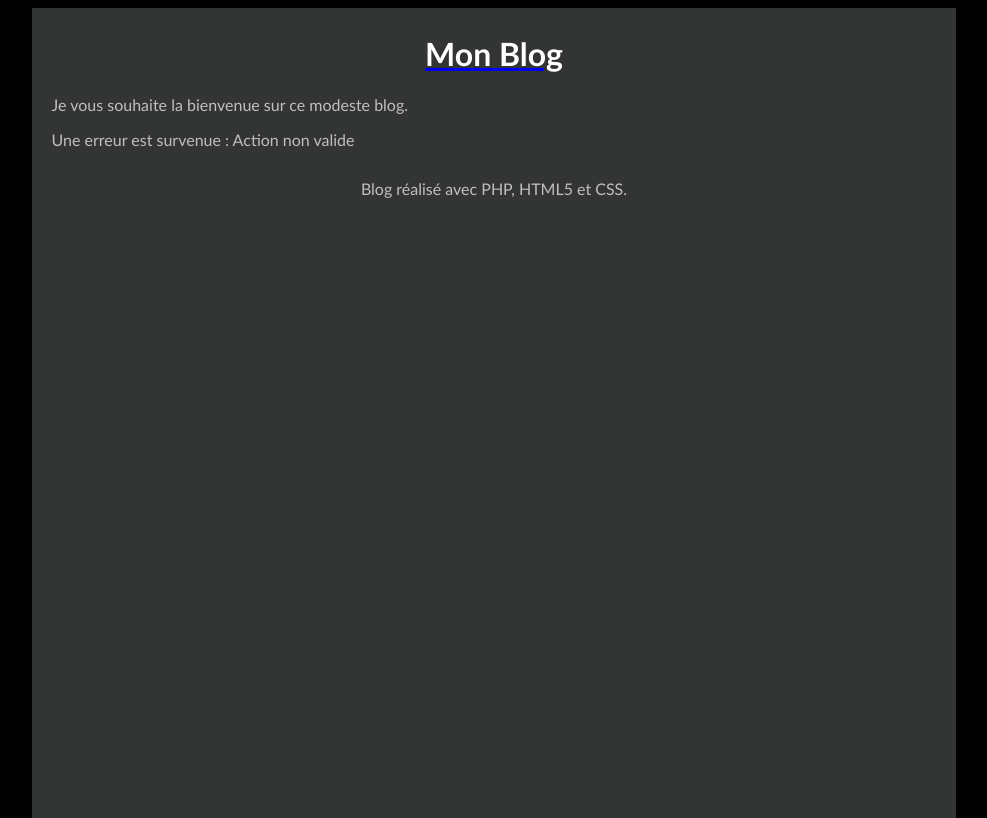
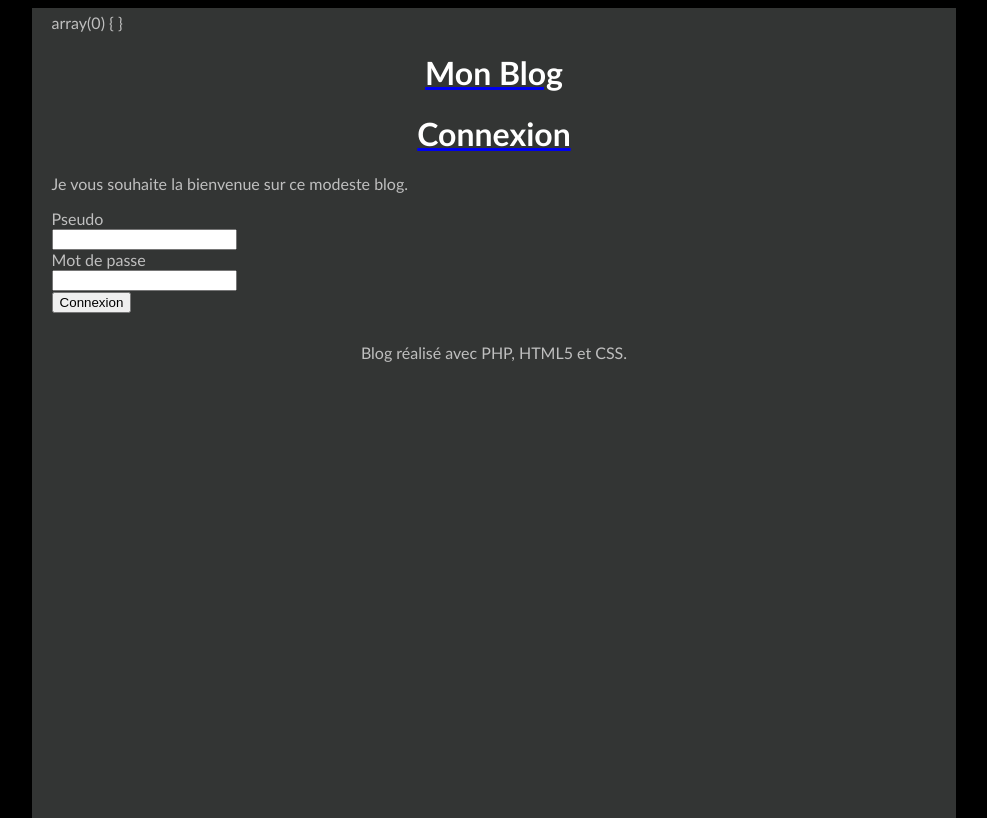
Before and after one commit to cadupuy/Projet-4-, a PHP site: page /index.php?action=vueConnexion in a window 1280 px wide. Shown: the whole page, without its empty margins (146-1133 px from the left). Run offline with PHP 8.4, Linux system fonts and the light colour scheme.

Commit message:
Mise en place de la page de connexion et des différentes fonctionnalités liées aux sessions

```diff
--- a/Controleur/controleur.php
+++ b/Controleur/controleur.php
@@ -39,6 +39,28 @@ function getParametre($tableau, $nom) {
    if (isset($tableau[$nom])) {
      return $tableau[$nom];
    }
-   else
-     throw new Exception("Paramètre '$nom' absent");
- }
+   else {
+       throw new Exception("Paramètre '$nom' absent");
+   }
+}
+
+ function authentification($pseudo, $resultat) {
+
+    $modele = new Modele();
+    $user = $modele->getUser($pseudo);
+    var_dump($user);
+    $isPasswordCorrect = password_verify($resultat, password_hash($user['pass'], PASSWORD_DEFAULT));
+
+    if ($isPasswordCorrect){
+        session_start();
+        $_SESSION['pseudo'] = $pseudo;
+        echo 'Vous êtes connecté !';
+        header('Location: index.php');
+    }
+
+    else {
+        echo 'Mauvais identifiant ou mot de passe !';
+        require 'Vue/vueConnexion.php';
+
+    }
+}
--- a/Modele/modele.php
+++ b/Modele/modele.php
@@ -50,4 +50,16 @@ class Modele {
         return $ajout;
     }
 
+    public function getUser($pseudo){
+        //  Récupération de l'utilisateur et de son pass hashé
+        $bdd = $this->getBdd();
+        $connexion = $bdd->prepare('SELECT id, pass FROM users WHERE pseudo = :pseudo');
+        // echo $pseudo;
+        $connexion->execute(array(
+            'pseudo' => $pseudo));
+        $resultat = $connexion->fetch();
+        return $resultat;
+
+    }
+
 }
--- a/Vue/gabarit.php
+++ b/Vue/gabarit.php
@@ -1,3 +1,9 @@
+<?php
+if (isset($_SESSION['pseudo']))
+{
+    echo 'Bonjour ' . $_SESSION['pseudo'];
+} ?>
+
 <!doctype html>
 <html lang="fr">
   <head>
@@ -7,8 +13,12 @@
   </head>
   <body>
       <div id="global">
+         <?php session_start(); ?>
+         <?= var_dump($_SESSION);?>
           <header>
               <a href="index.php"><h1 id="titreBlog">Mon Blog</h1></a>
+              <a href="index.php?action=vueConnexion"><h1 id="titreBlog">Connexion</h1></a>
+
               <p>Je vous souhaite la bienvenue sur ce modeste blog.</p>
           </header>
           <div id="contenu">
--- a/Vue/vueAccueil.php
+++ b/Vue/vueAccueil.php
@@ -1,3 +1,9 @@
+<?php
+if (isset($_SESSION['pseudo']))
+{
+    echo 'Bonjour ' . $_SESSION['pseudo'];
+} ?>
+
 <?php $titre = 'Mon Blog'; ?>
 
 <?php ob_start(); ?>
--- a/Vue/vueBillet.php
+++ b/Vue/vueBillet.php
@@ -1,3 +1,9 @@
+<?php
+if (isset($_SESSION['pseudo']))
+{
+    echo 'Bonjour ' . $_SESSION['pseudo'];
+} ?>
+
 <?php $titre = "Mon Blog - " . $billet['titre']; ?>
 
 <?php ob_start(); ?>
--- /dev/null
+++ b/Vue/vueConnexion.php
@@ -0,0 +1,14 @@
+<?php $titre = "Connexion"; ?>
+
+<?php ob_start(); ?>
+
+<form method="post" action="index.php?action=connexion">
+        <label for="pseudo">Pseudo</label><br>
+        <input type="text" id="pseudo" name="pseudo"><br>
+        <label for="password">Mot de passe</label><br>
+        <input type="password" id="password" name="password"><br>
+        <input type="submit" value="Connexion" id="submit" name="Connexion">
+    </form>
+<?php $contenu = ob_get_clean(); ?>
+
+<?php require 'Vue/gabarit.php'; ?>
--- a/Vue/vueErreur.php
+++ b/Vue/vueErreur.php
@@ -1,3 +1,9 @@
+<?php
+if (isset($_SESSION['pseudo']))
+{
+    echo 'Bonjour ' . $_SESSION['pseudo'];
+} ?>
+
 <?php $titre = 'Mon Blog'; ?>
 
     <?php ob_start() ?>
--- a/index.php
+++ b/index.php
@@ -23,6 +23,15 @@ try {
        commenter($auteur, $contenu, $idBillet);
      }
 
+    else if ($_GET['action'] == 'vueConnexion') {
+        require 'Vue/vueConnexion.php';
+    }
+
+     else if ($_GET['action'] == 'connexion') {
+
+         authentification($_POST['pseudo'], $_POST['password']);
+
+        }
     else
       throw new Exception("Action non valide");
   }
```
Also changed, not shown: Vue/vueDeconnexion.php (added, +10 -0 lines).
